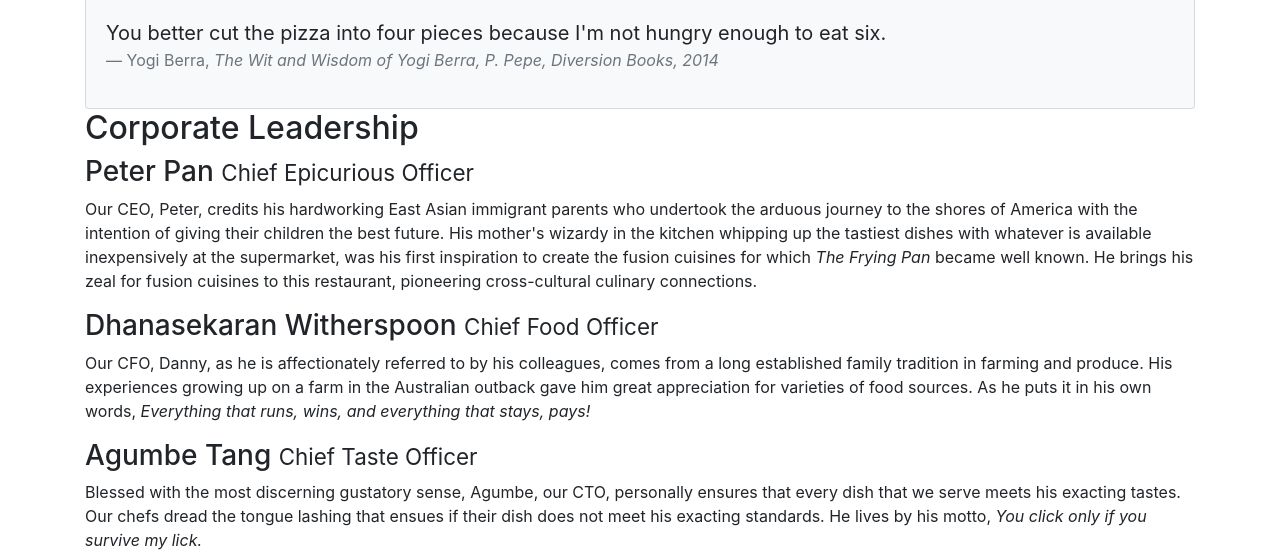
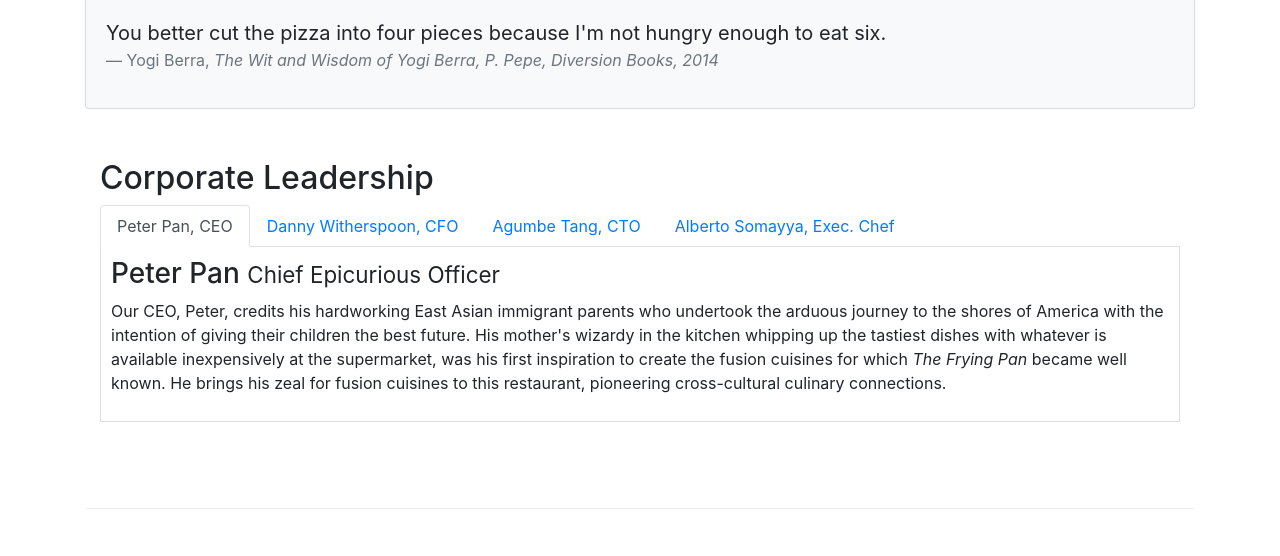
Before and after one commit to samiya-kazi/conFusion, a website: page aboutus.html in a window 1280 px wide. Shown: the part 762-1318 px from the top of the page. Drawn offline with nearby package versions, Linux system fonts and the light colour scheme.

Commit message:
Exercise Tabs

```diff
--- a/aboutus.html
+++ b/aboutus.html
@@ -92,17 +92,43 @@
         </div>
 
 
-        <div class="row">
+        <div class="row row-content">
             <div class="col-12">
                 <h2>Corporate Leadership</h2>
+                <ul class="nav nav-tabs">
+                    <li class="nav-item">
+                        <a href="#peter" class="nav-link active" role="tab" data-toggle="tab">Peter Pan, CEO</a>
+                    </li>
+                    <li class="nav-item">
+                        <a href="#danny" class="nav-link" role="tab" data-toggle="tab">Danny Witherspoon, CFO</a>
+                    </li>
+                    <li class="nav-item">
+                        <a href="#agumbe" class="nav-link" role="tab" data-toggle="tab">Agumbe Tang, CTO</a>
+                    </li>
+                    <li class="nav-item">
+                        <a href="#alberto" class="nav-link" role="tab" data-toggle="tab">Alberto Somayya, Exec. Chef</a>
+                    </li>
+                </ul>
+
+                <div class="tab-content">
+                    <div role="tabpanel" class="tab-pane fade show active" id="peter">
                         <h3>Peter Pan <small>Chief Epicurious Officer</small></h3>
                         <p class="d-none d-sm-block">Our CEO, Peter, credits his hardworking East Asian immigrant parents who undertook the arduous journey to the shores of America with the intention of giving their children the best future. His mother's wizardy in the kitchen whipping up the tastiest dishes with whatever is available inexpensively at the supermarket, was his first inspiration to create the fusion cuisines for which <em>The Frying Pan</em> became well known. He brings his zeal for fusion cuisines to this restaurant, pioneering cross-cultural culinary connections.</p>
+                    </div>
+                    <div role="tabpanel" class="tab-pane fade" id="danny">
                         <h3>Dhanasekaran Witherspoon <small>Chief Food Officer</small></h3>
                         <p class="d-none d-sm-block">Our CFO, Danny, as he is affectionately referred to by his colleagues, comes from a long established family tradition in farming and produce. His experiences growing up on a farm in the Australian outback gave him great appreciation for varieties of food sources. As he puts it in his own words, <em>Everything that runs, wins, and everything that stays, pays!</em></p>
+                    </div>
+                    <div role="tabpanel" class="tab-pane fade" id="agumbe">
                         <h3>Agumbe Tang <small>Chief Taste Officer</small></h3>
                         <p class="d-none d-sm-block">Blessed with the most discerning gustatory sense, Agumbe, our CTO, personally ensures that every dish that we serve meets his exacting tastes. Our chefs dread the tongue lashing that ensues if their dish does not meet his exacting standards. He lives by his motto, <em>You click only if you survive my lick.</em></p>
+                    </div>
+                    <div role="tabpanel" class="tab-pane fade" id="alberto">
                         <h3>Alberto Somayya <small>Executive Chef</small></h3>
                         <p class="d-none d-sm-block">Award winning three-star Michelin chef with wide International experience having worked closely with whos-who in the culinary world, he specializes in creating mouthwatering Indo-Italian fusion experiences. He says, <em>Put together the cuisines from the two craziest cultures, and you get a winning hit! Amma Mia!</em></p>
+                    </div>
+                </div>
+
             </div>
        </div>
        <div class="row row-content">
--- a/css/styles.css
+++ b/css/styles.css
@@ -38,3 +38,10 @@
     background-color: #512DA8;
 
 }
+
+.tab-content {
+    border-left: 1px solid #ddd;
+    border-right: 1px solid #ddd;
+    border-bottom: 1px solid #ddd;
+    padding: 10px;
+}
```
Lines whose indentation alone changed are shown as unchanged.
